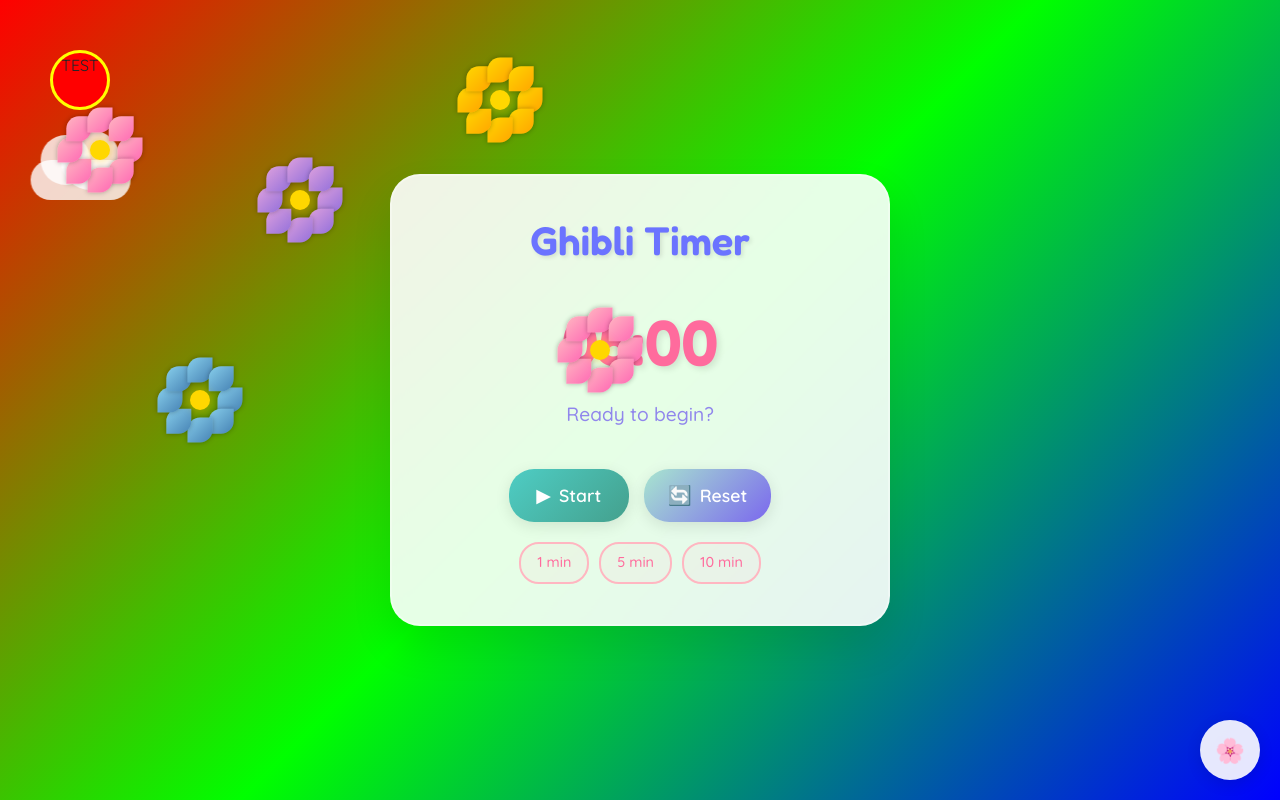
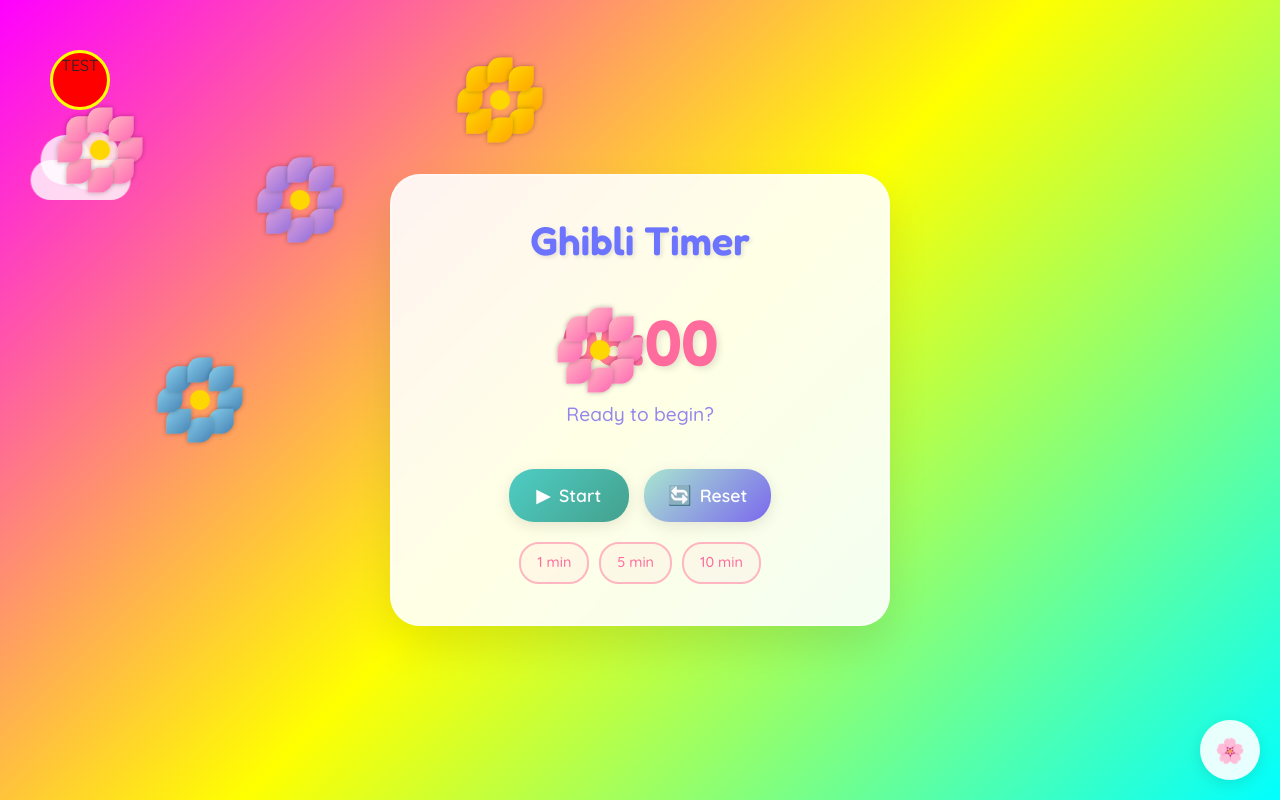
Before and after one commit to jazqdong12/ghibli-timer-app, a React (Vite) app: page / in a window 1280 px wide. Built offline with nearby package versions, Linux system fonts and the light colour scheme.

Commit message:
TEST 2: Change to magenta/yellow/cyan gradient

```diff
--- a/src/App.css
+++ b/src/App.css
@@ -21,7 +21,7 @@ body {
   justify-content: center;
   align-items: center;
   position: relative;
-  background: linear-gradient(135deg, #ff0000 0%, #00ff00 50%, #0000ff 100%);
+  background: linear-gradient(135deg, #ff00ff 0%, #ffff00 50%, #00ffff 100%);
   overflow: hidden;
   margin: 0;
   padding: 0;
```
